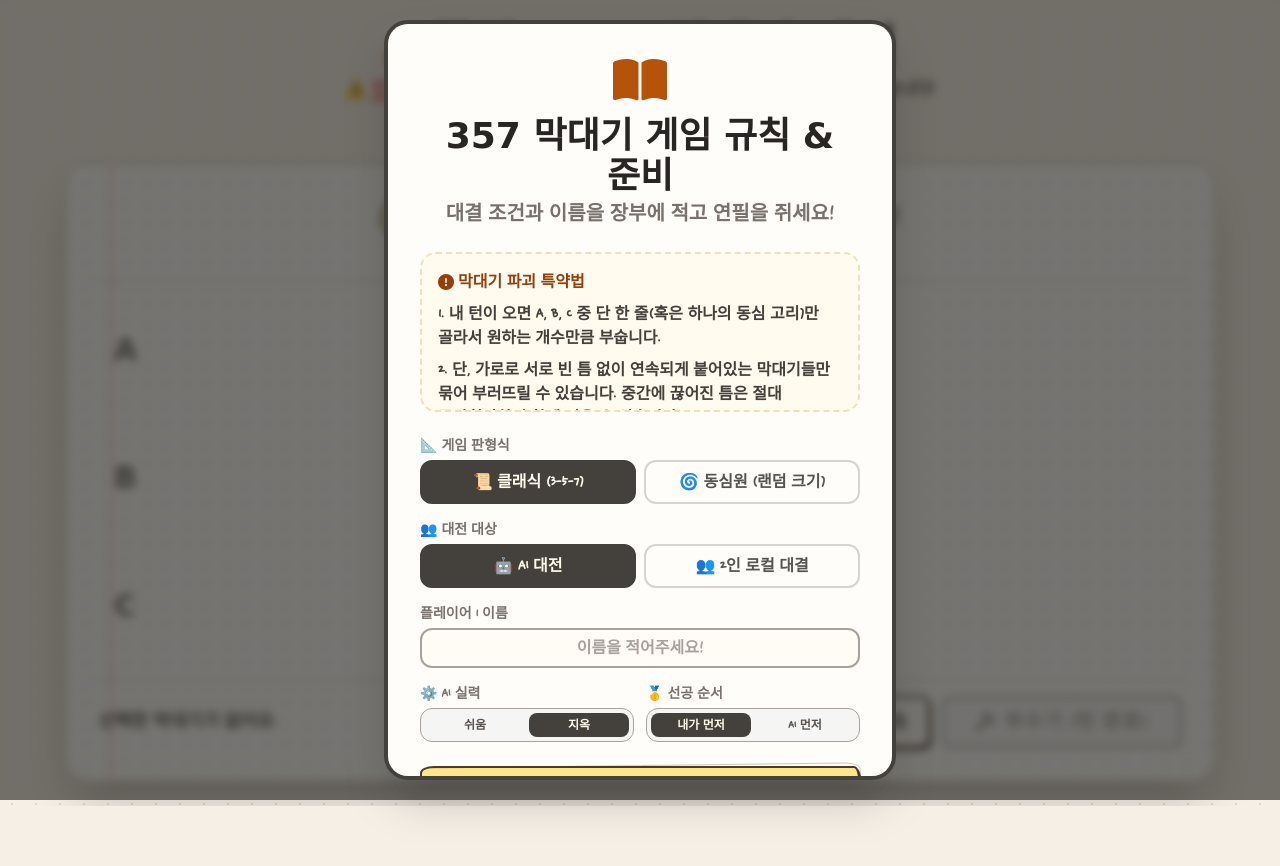
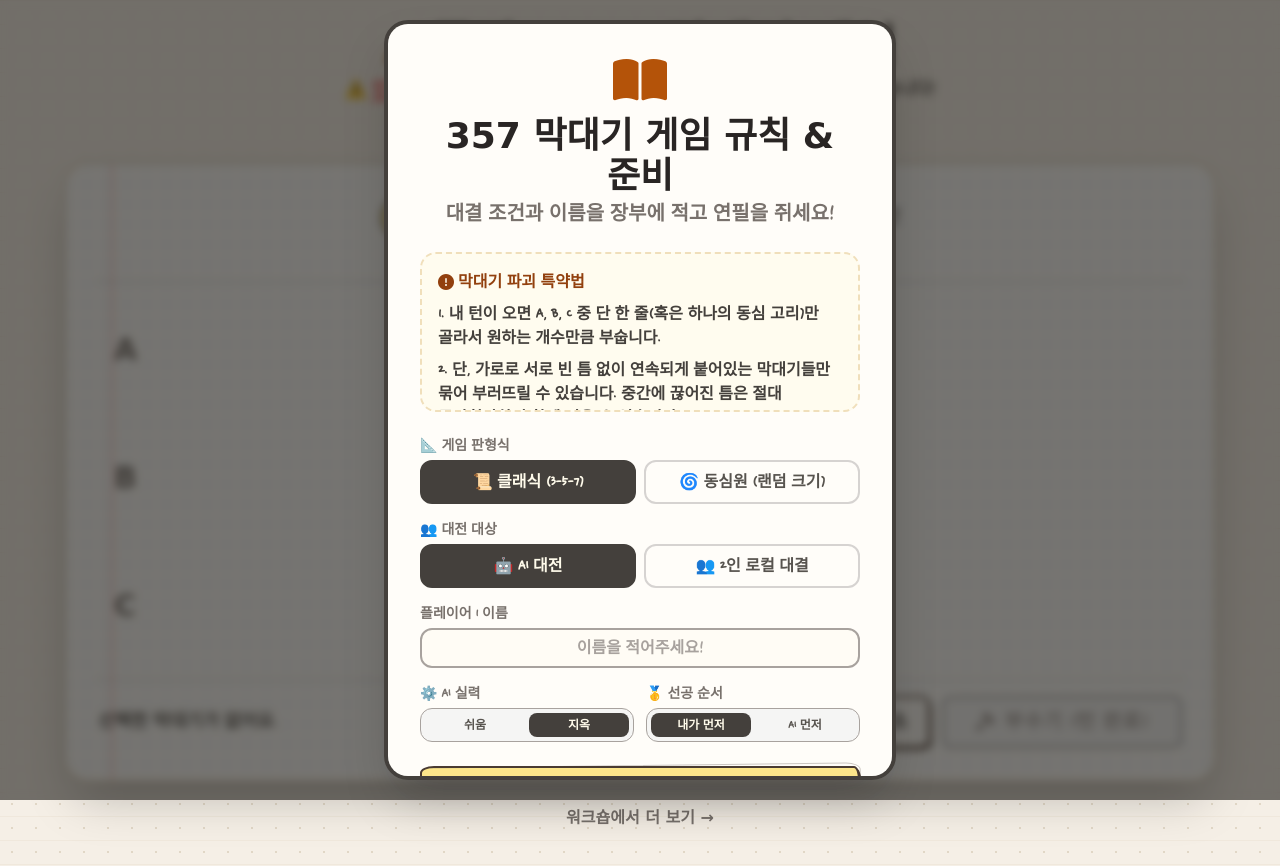
Before and after one commit to euichanlee0608-svg/stick-breaker-game, a plain HTML site: page index.html in a window 1280 px wide. Before the commit the page ends 806 px from the top, so only its background shows below. Drawn offline with nearby package versions, Linux system fonts and the light colour scheme; a web font is replaced by a local one.

Commit message:
Add a footer link back to the Workshop
The game had no way back for visitors arriving from the Workshop
(playbook rule 8: side projects link only to the Workshop).

Co-Authored-By: Claude Opus 5.5 <noreply@anthropic.com>
Claude-Session: https://claude.ai/code/session_013Wmx9diyRaUtZG3zaFeUbd

```diff
--- a/index.html
+++ b/index.html
@@ -530,6 +530,10 @@ body{word-break:keep-all;overflow-wrap:break-word}
         </div>
     </main>
 
+    <!-- Back to the Workshop (playbook §8: side projects link only to the Workshop) -->
+    <footer class="text-center mt-4 mb-1 text-sm sm:text-base text-stone-500 font-bold sketch-font">
+        <a href="https://euichanlee0608-svg.github.io/workshop/" rel="noopener" class="inline-block py-2 px-3 hover:underline">워크숍에서 더 보기 →</a>
+    </footer>
 
     <!-- Rules Modal (opened any time via the 📖 button, doesn't touch setup) -->
     <div id="rules-modal" class="hidden fixed inset-0 bg-stone-900/60 backdrop-blur-sm z-50 flex items-center justify-center p-4">
```
